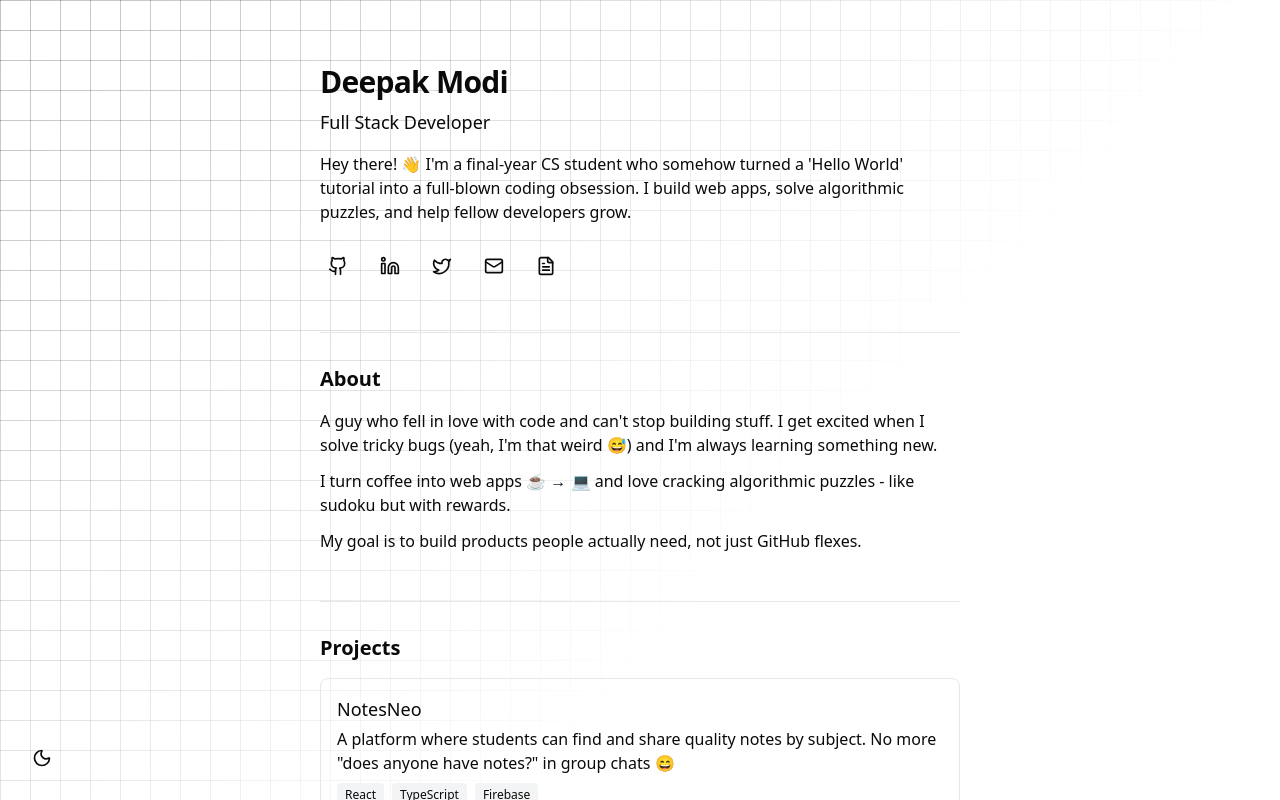
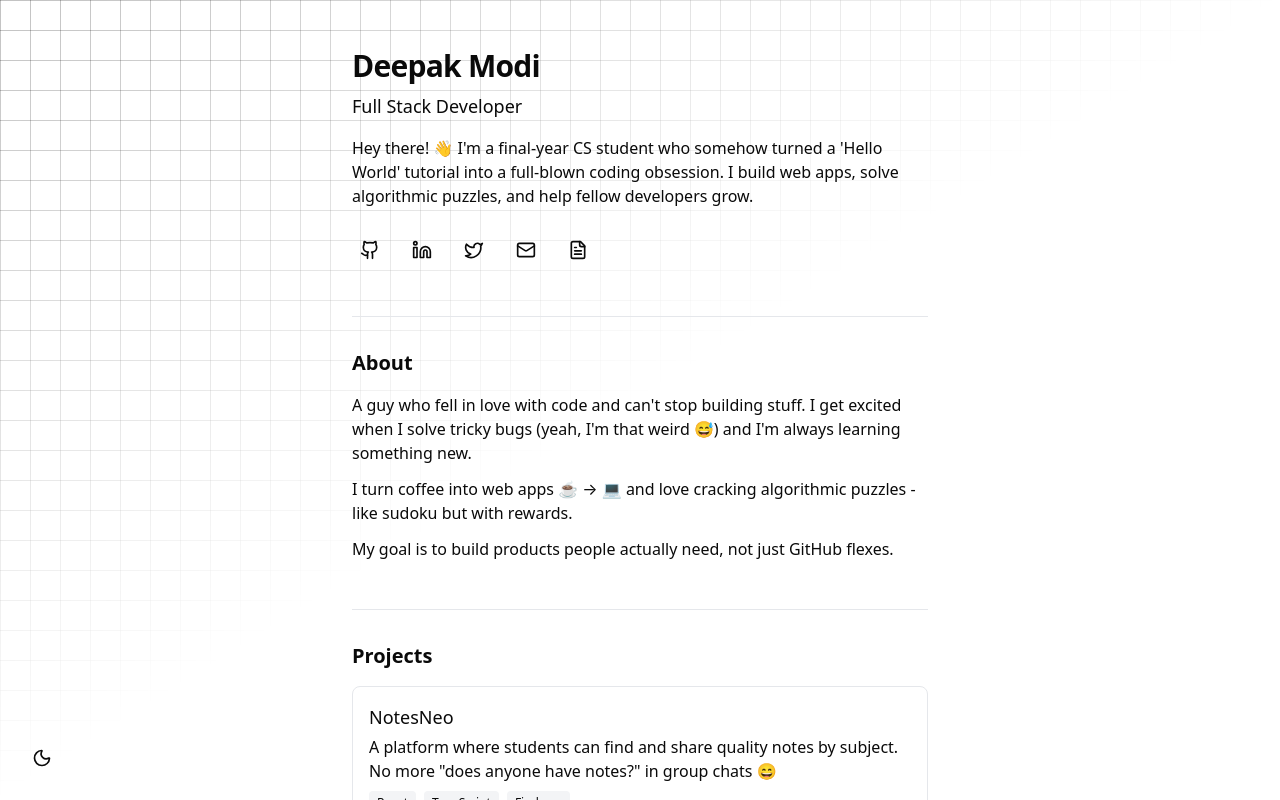
Before and after one commit to decodewithdeepak/portfolio-next, a Next.js app: page / in a window 1280 px wide. Shown: the top 800 px of the page. Built offline with nearby package versions, Linux system fonts and the light colour scheme.

Commit message:
Refactor layout structure for Home component; update main content container and styling

```diff
--- a/src/app/page.tsx
+++ b/src/app/page.tsx
@@ -6,7 +6,7 @@ import { Github, Linkedin, Mail, FileText, Twitter } from "lucide-react";
 
 export default function Home() {
   return (
-    <div className="font-sans min-h-screen relative bg-background text-foreground">
+    <div className="mx-auto px-4 pt-6 sm:pt-12 w-full lg:w-2/3 xl:w-1/2 text-foreground">
       <GridPattern
         width={30}
         height={30}
@@ -21,7 +21,7 @@ export default function Home() {
       </div>
 
       {/* Main Content - Twitter-like narrow column */}
-      <div className="max-w-2xl mx-auto px-4 py-16">
+      <main className="px-4 min-h-lvh">
         {/* Header Section */}
         <header className="mb-12">
           <h1 className="text-3xl font-bold tracking-tight mb-2">Deepak Modi</h1>
@@ -110,7 +110,7 @@ export default function Home() {
         <footer className="border-t border-gray-200 dark:border-gray-800 pt-8 text-sm text-foreground/60">
           <p>© {new Date().getFullYear()} Deepak Modi. All rights reserved.</p>
         </footer>
-      </div>
+      </main>
     </div>
   );
 }
```
